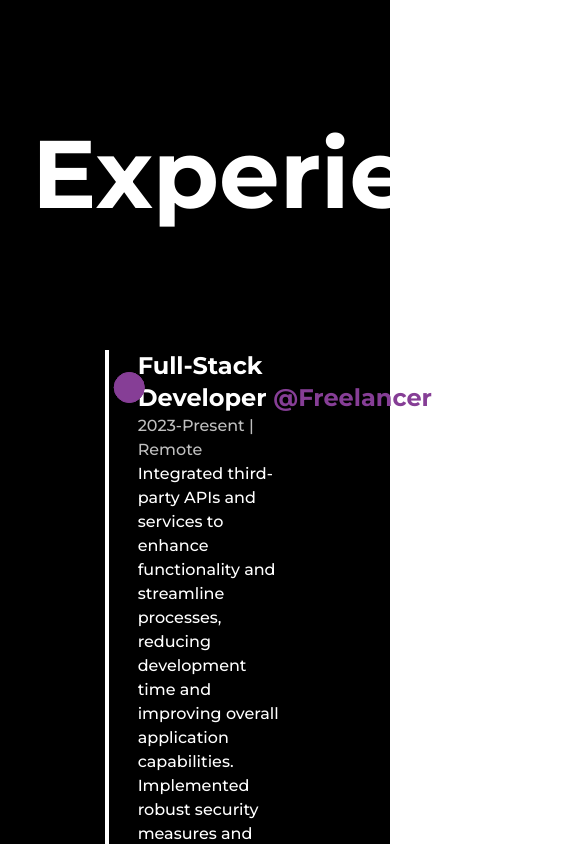
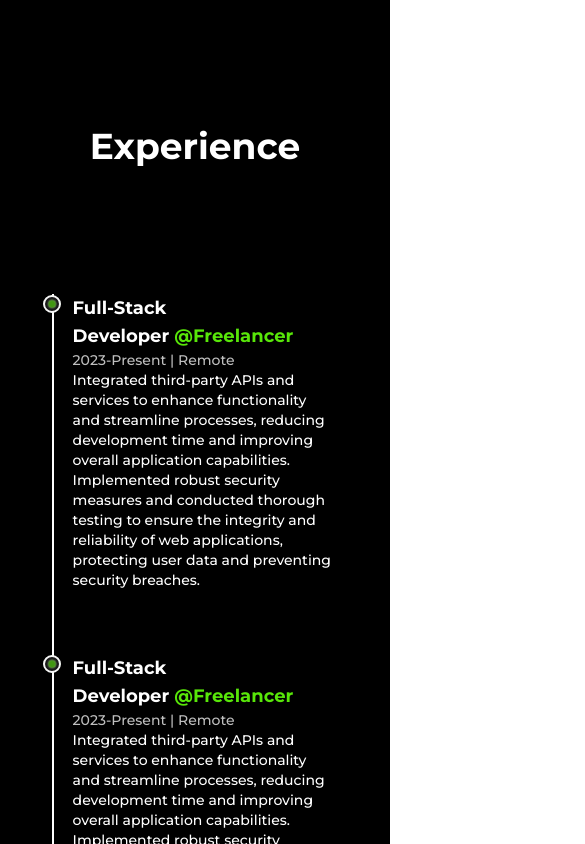
Before and after one commit to Bernard065/bernardbeben, a Next.js app: page /about in a window 390 px wide. Shown: the part 2300-3144 px from the top of the page, 585 px wide, since content can reach past the window. Built offline with nearby package versions, Linux system fonts and the light colour scheme.

Commit message:
adding useState to open and close menu

```diff
--- a/src/components/Education.js
+++ b/src/components/Education.js
@@ -9,16 +9,16 @@ const Details = ({ type, time, place, info }) => {
       animate={{ opacity: 1, y: 0 }}
       exit={{ opacity: 0, y: 20 }}
       transition={{ duration: 0.5 }}
-      className="my-8 first:mt-0 last:mb-0 w-[60%] mx-auto flex flex-col items-start justify-between text-left"
+      className="my-8 first:mt-0 last:mb-0 w-[60%] mx-auto flex flex-col items-start justify-between text-left md:w-[80%]"
     >
       <LiIcon />
       <h3 className="capitalize font-bold text-2xl">
         {type}
       </h3>
-      <span className="capitalize font-medium text-white/75">
+      <span className="capitalize font-medium text-white/75 xs:text-sm">
         {time} | {place}
       </span>
-      <p className="font-medium w-full">{info}</p>
+      <p className="font-medium w-full md:text-sm">{info}</p>
     </motion.li>
   );
 };
@@ -39,18 +39,18 @@ const Education = () => {
 
   return (
     <div className="my-64">
-      <h2 className="font-bold text-8xl mb-32 w-full text-center text-white">
+      <h2 className="font-bold text-8xl mb-32 w-full text-center text-white md:text-6xl xs:text-4xl md:mb:16">
         Education
       </h2>
-      <div ref={ref} className="w-[75%] mx-auto relative">
+      <div ref={ref} className="w-[75%] mx-auto relative lg:w-[90%] md:w-full">
         <motion.div
           initial={{ scaleY: 0 }}
           animate={{ scaleY: 1 }}
           exit={{ scaleY: 0 }}
           style={{ transformOrigin: "top" }}
-          className="absolute left-8 top-0 w-[4px] h-full bg-white"
+          className="absolute left-8 top-0 w-[4px] h-full bg-white md:w-[2px] md:left-[30px] xs:left-[20px]"
         />
-        <motion.ul className="w-full flex flex-col items-start justify-between ml-4">
+        <motion.ul className="w-full flex flex-col items-start justify-between ml-4 xs:ml-2">
           <Details
             type="Software Engineering BootCamp"
             time="2022"
--- a/src/components/Experience.js
+++ b/src/components/Experience.js
@@ -9,19 +9,19 @@ const Details = ({ position, company, companyLink, time, address, work }) => {
       animate={{ opacity: 1, y: 0 }}
       exit={{ opacity: 0, y: 20 }}
       transition={{ duration: 0.5 }}
-      className="my-8 first:mt-0 last:mb-0 w-[60%] mx-auto flex flex-col items-start justify-between text-left"
+      className="my-8 first:mt-0 last:mb-0 w-[60%] mx-auto flex flex-col items-start justify-between text-left md:w-[80%]"
     >
       <LiIcon />
-      <h3 className="capitalize font-bold text-2xl">
+      <h3 className="capitalize font-bold text-2xl sm:text-xl xs:text-lg">
         {position}&nbsp;
-        <a href={companyLink} target="_blank" className="text-primary capitalize">
+        <a href={companyLink} target="_blank" className="text-primaryDark capitalize">
           @{company}
         </a>
       </h3>
-      <span className="capitalize font-medium text-white/75">
+      <span className="capitalize font-medium text-white/75 xs:text-sm">
         {time} | {address}
       </span>
-      <p className="font-medium w-full">{work}</p>
+      <p className="font-medium w-full md:text-sm">{work}</p>
     </motion.li>
   );
 };
@@ -42,18 +42,18 @@ const Experience = () => {
 
   return (
     <div className="my-64">
-      <h2 className="font-bold text-8xl mb-32 w-full text-center text-white">
+      <h2 className="font-bold text-8xl mb-32 w-full text-center text-white md:text-6xl xs:text-4xl md:mb:16">
         Experience
       </h2>
-      <div ref={ref} className="w-[75%] mx-auto relative">
+      <div ref={ref} className="w-[75%] mx-auto relative lg:w-[90%] md:w-full">
         <motion.div
           initial={{ scaleY: 0 }}
           animate={{ scaleY: 1 }}
           exit={{ scaleY: 0 }}
           style={{ transformOrigin: "top" }}
-          className="absolute left-8 top-0 w-[4px] h-full bg-white"
+          className="absolute left-8 top-0 w-[4px] h-full bg-white origin md:w-[2px] md:left-[30px] xs:left-[20px]"
         />
-        <motion.ul className="w-full flex flex-col items-start justify-between ml-4">
+        <motion.ul className="w-full flex flex-col items-start justify-between ml-4 xs:ml-2">
           <Details
             position="Full-stack Developer"
             company="Freelancer"
--- a/src/components/LiIcon.js
+++ b/src/components/LiIcon.js
@@ -1,20 +1,23 @@
 import React from 'react';
-import { motion } from 'framer-motion';
+import { motion, useScroll } from 'framer-motion';
 
-const LiIcon = () => {
+const LiIcon = (reference) => {
+  const {scrollYProgress} = useScroll(
+    {
+      target: reference,
+      offset: ["center end", "center center"]
+    }
+  )
   return (
-    <motion.figure
-      initial={{ scale: 0 }} // Initial scale (hidden)
-      animate={{ scale: 1 }} // Animation scale (fully visible)
-      exit={{ scale: 0 }} // Scale when component is unmounted (hidden)
-      className='absolute left-0'
+    <figure
+      className='absolute left-0 stroke-light'
     >
-      <svg width='75' viewBox='0 0 100 100'>
-        <circle cx='75' cy='50' r='20' className='stroke-primary stroke-1 fill-primary' />
-        <circle cx='75' cy='50' r='20' className='stroke-primary stroke-1 fill-none' />
-        <circle cx='75' cy='50' r='20' className='stroke-primary stroke-1 fill-none' />
+      <svg className='-rotate-90 md:w-[60px] md:h-[60px] xs:w-[40px] xs:h-[40px]' width='75' height='75' viewBox='0 0 100 100'>
+        <circle cx='75' cy='50' r='20' className='stroke-primaryDark stroke-1 fill-none' />
+        <motion.circle cx='75' cy='50' r='20' className='stroke-[5px] fill-dark' style={{ pathLength: scrollYProgress }} />
+        <circle cx='75' cy='50' r='10' className='animate-pulse stroke-1 fill-primaryDark' />
       </svg>
-    </motion.figure>
+    </figure>
   );
 };
 
--- a/src/components/Navbar.js
+++ b/src/components/Navbar.js
@@ -63,7 +63,7 @@ const Navbar = () => {
         >
           <span className={`bg-dark dark:bg-light block transition-all duration-300 ease-out h-0.5 w-6 rounded-sm -translate-y-0.5 ${isOpen ? 'rotate-45 translate-y-1' : '-translate-y-0.5'}`}></span>
           <span className={`bg-dark dark:bg-light block transition-all duration-300 ease-out h-0.5 w-6 rounded-sm my-0.5 ${isOpen ? 'opacity-0' : 'opacity-100'}`}></span>
-          <span className={`bg-dark dark:bg-light block transition-all duration-300 ease-out h-0.5 w-6 rounded-sm translate-y-0.5 ${isOpen ? '-rotate-45 -translate-y-1' : 'translate-y-0.5'}`}></span>
+          <span className={`bg-dark dark:bg-light block transition-all duration-300 ease-out h-0.5 w-6 rounded-sm -translate-y-0.5 ${isOpen ? '-rotate-45 -translate-y-1' : 'translate-y-0.5'}`}></span>
         </button>
         <div className="w-full flex justify-between items-center lg:hidden">
           <nav>
--- a/src/pages/articles.js
+++ b/src/pages/articles.js
@@ -37,13 +37,13 @@ const MovingImg = ({ title, img, link }) => {
             onMouseMove={handleMouse}
             onMouseLeave={handleMouseLeave}
         >
-            <h2 className='capitalize text-xl font-semibold hover:underline'>{title}</h2>
+            <h2 className='capitalize text-xl font-semibold hover:underline xs:text-lg'>{title}</h2>
             <FramerImage
                 style={{ x:x, y:y }}
                 src={img}
                 alt={title}
                 ref={imgRef}
-                className='w-96 h-auto hidden absolute rounded-lg'
+                className='w-96 h-auto hidden absolute rounded-lg md:!hidden'
             />
         </Link>
     )
@@ -55,7 +55,7 @@ const Article = ({ img, title, date, link }) => {
             initial={{y:200}}
             whileInView={{y:0, transition:{duration:0.5, ease:"easeInOut"}}}
             viewport={{once: true}}
-            className='realtive w-full p-4 py-6 my-4 rounded-xl flex items-center justify-between text-white first:mt-0 border border-solid border-white border-r-4 border-b-4'
+            className='realtive w-full p-4 py-6 my-4 rounded-xl flex items-center justify-between text-white first:mt-0 border border-solid border-white border-r-4 border-b-4 sm:flex-col'
         >
 
             <MovingImg
@@ -63,7 +63,7 @@ const Article = ({ img, title, date, link }) => {
                 img={img}
                 link={link}
             />
-            <span className='text-primary font-semibold pl-4'>{date}</span>
+            <span className='text-primaryDark font-semibold pl-4 sm:self-start sm:pl-0 xs:text-sm '>{date}</span>
         </motion.div>
     )
 }
@@ -104,9 +104,9 @@ const articles = () => {
             <Layout className='pt-16'>
                 <AnimatedText
                     text='Words Revolutionize Software!'
-                    className='mb-16'
+                    className='mb-16 lg:!text-7xl sm:mb-8 sm:!text-6xl xs:!text-4xl'
                 />
-                <div className='grid grid-cols-2 gap-16'>
+                <div className='grid grid-cols-2 gap-16 lg:gap-8 md:grid-cols-1 md:gapy-y-16'>
                     <FeatureArticles
                         title='Build A Custom Pagination Component In Reactjs From Scratch'
                         summary='Learn how to build a custom pagination component in ReactJS from scratch.
--- a/src/pages/index.js
+++ b/src/pages/index.js
@@ -27,7 +27,7 @@ export default function Home() {
               <motion.p
                 initial={{ x: -200, opacity: 0 }}
                 animate={{ x: 0, opacity: 1 }}
-                transition={{ duration: 1, delay: 1.5 }}
+                transition={{ duration: 1, delay: 1 }}
                 className='text-white mt-4 text-left font-medium my-4 text-base md:text-sm sm:text-xs'
               >
                 As a skilled full-stack developer, I am dedicated to turning ideas into innovative web applications. Explore my latest projects and articles, showcasing my expertise in web development. Let's bring digital vision to life through code!
```
Also changed, not shown: src/pages/projects.js (+13 -13 lines).
